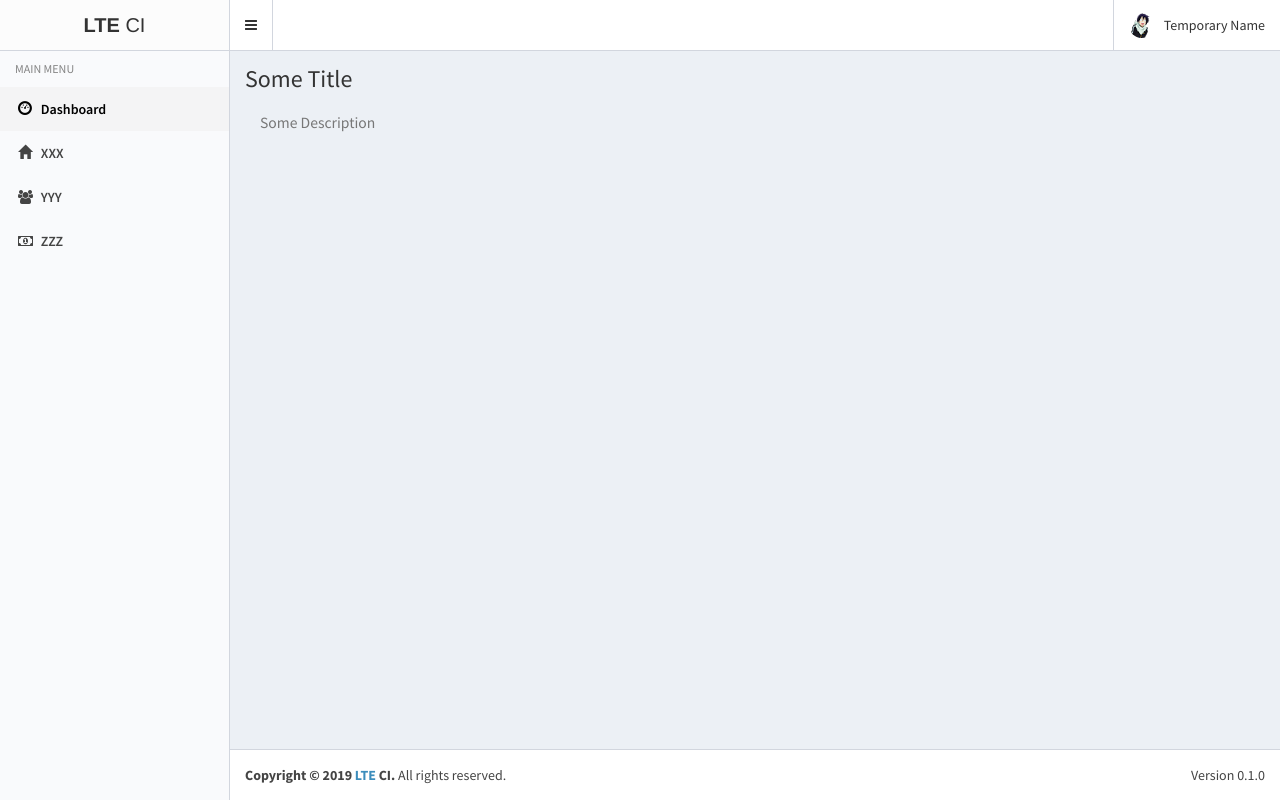
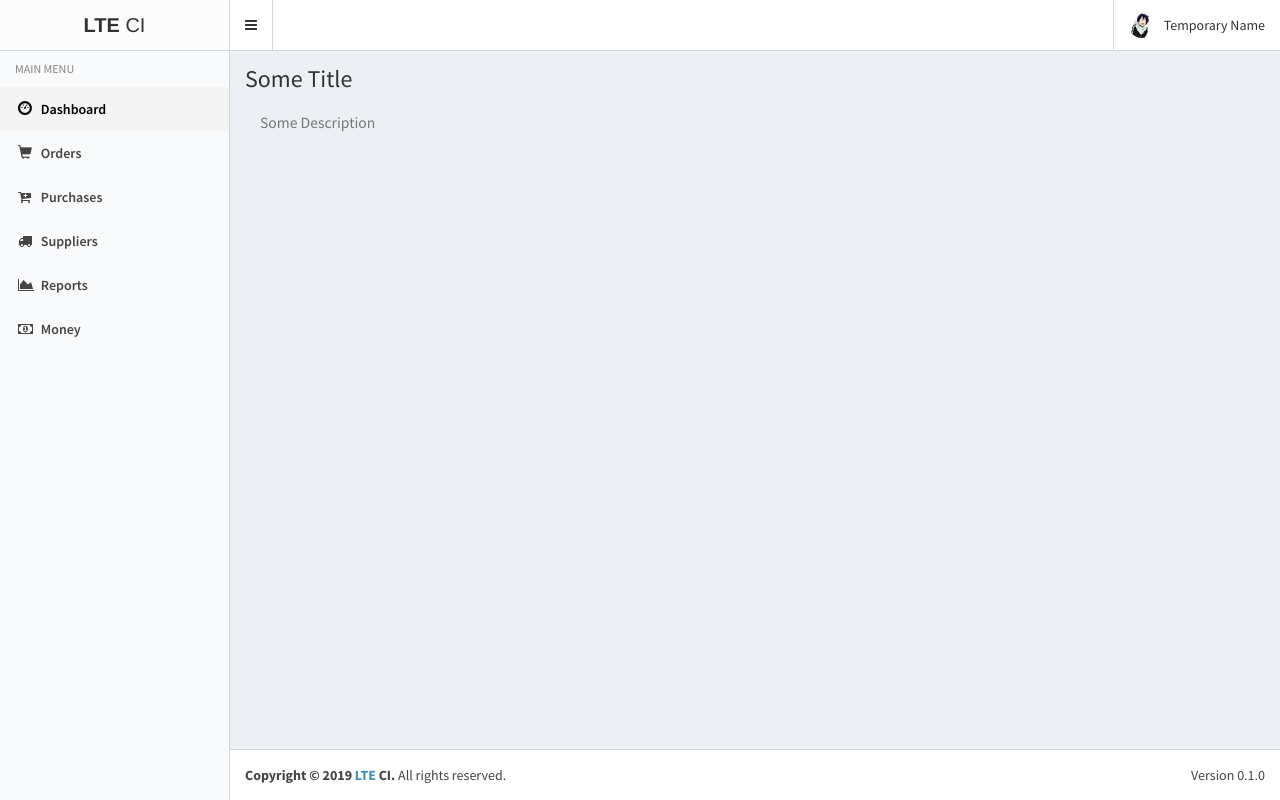
Before and after one commit to b4-and-after-solutions-inc/lteci, a CodeIgniter app: page /index.php/main/index in a window 1280 px wide. Run offline with CodeIgniter, Linux system fonts and the light colour scheme.

Commit message:
Revised Menu with Icons Only Dashboard is Workingu

```diff
--- a/application/views/includes/cihead.php
+++ b/application/views/includes/cihead.php
@@ -120,9 +120,11 @@ function logOut() { // TODO LogOut Session Destroy (?) Functionality and Redirec
 		<ul class="sidebar-menu" data-widget="tree">
 		<li class="header">MAIN MENU</li><!-- TODO Dynamic Highlighting of Menu -->
 		<li class="<?=($Menu1=='Dashboard'?'active':'');?>"><a href="<?=base_url();?>"><i class="glyphicon glyphicon-dashboard"></i> <span>Dashboard</span></a></li>
-		<li><a href="<?=base_url();?>"><i class="glyphicon glyphicon-home"></i> <span>XXX</span></a></li>
-		<li><a href="<?=base_url();?>"><i class="fa fa-users"></i> <span>YYY</span></a></li>
-		<li><a href="<?=base_url();?>"><i class="fa fa-money"></i> <span>ZZZ</span></a></li>
+		<li class="<?=($Menu1=='Orders'?'active':'');?>"><a href="<?=base_url();?>"><i class="glyphicon glyphicon-shopping-cart"></i> <span>Orders</span></a></li>
+		<li class="<?=($Menu1=='Purchases'?'active':'');?>"><a href="<?=base_url();?>"><i class="fa fa-cart-plus"></i> <span>Purchases</span></a></li>
+		<li class="<?=($Menu1=='Suppliers'?'active':'');?>"><a href="<?=base_url();?>"><i class="fa fa-truck"></i> <span>Suppliers</span></a></li>
+		<li class="<?=($Menu1=='Reports'?'active':'');?>"><a href="<?=base_url();?>"><i class="fa fa-area-chart"></i> <span>Reports</span></a></li>
+		<li class="<?=($Menu1=='Money'?'active':'');?>"><a href="<?=base_url();?>"><i class="fa fa-money"></i> <span>Money</span></a></li>
 		</ul>
 	</section>
 </aside>
```
